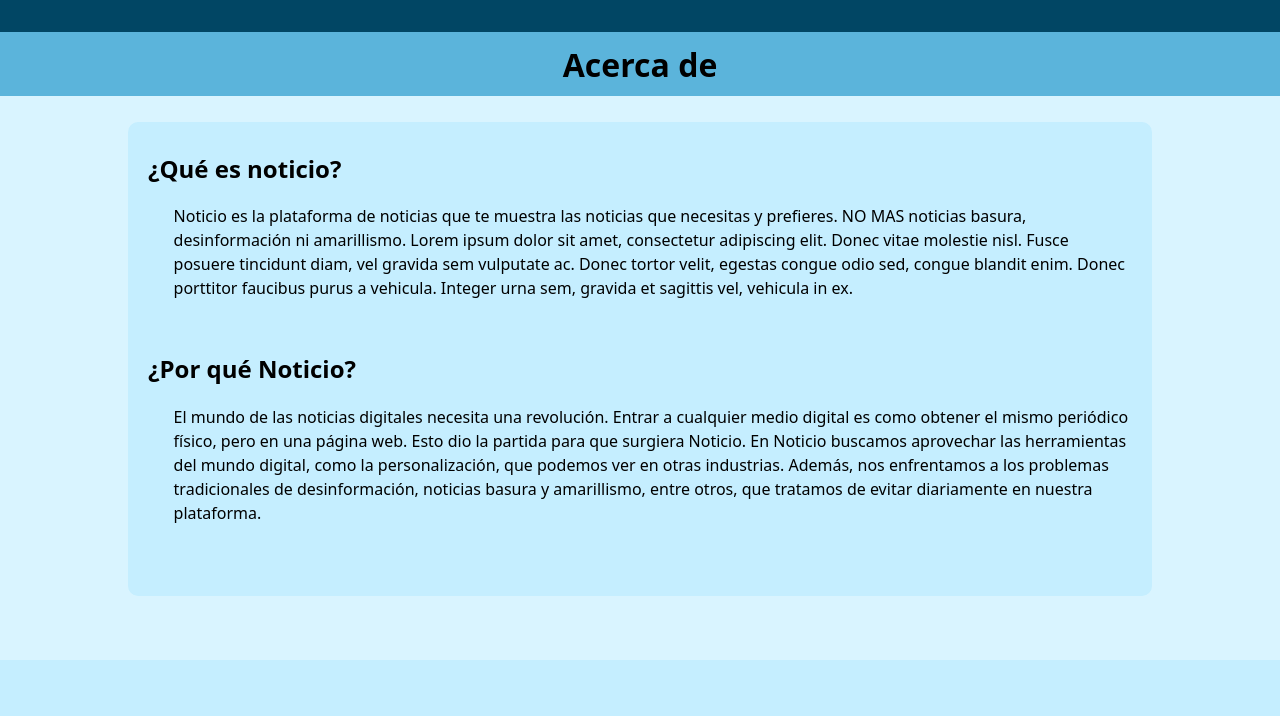
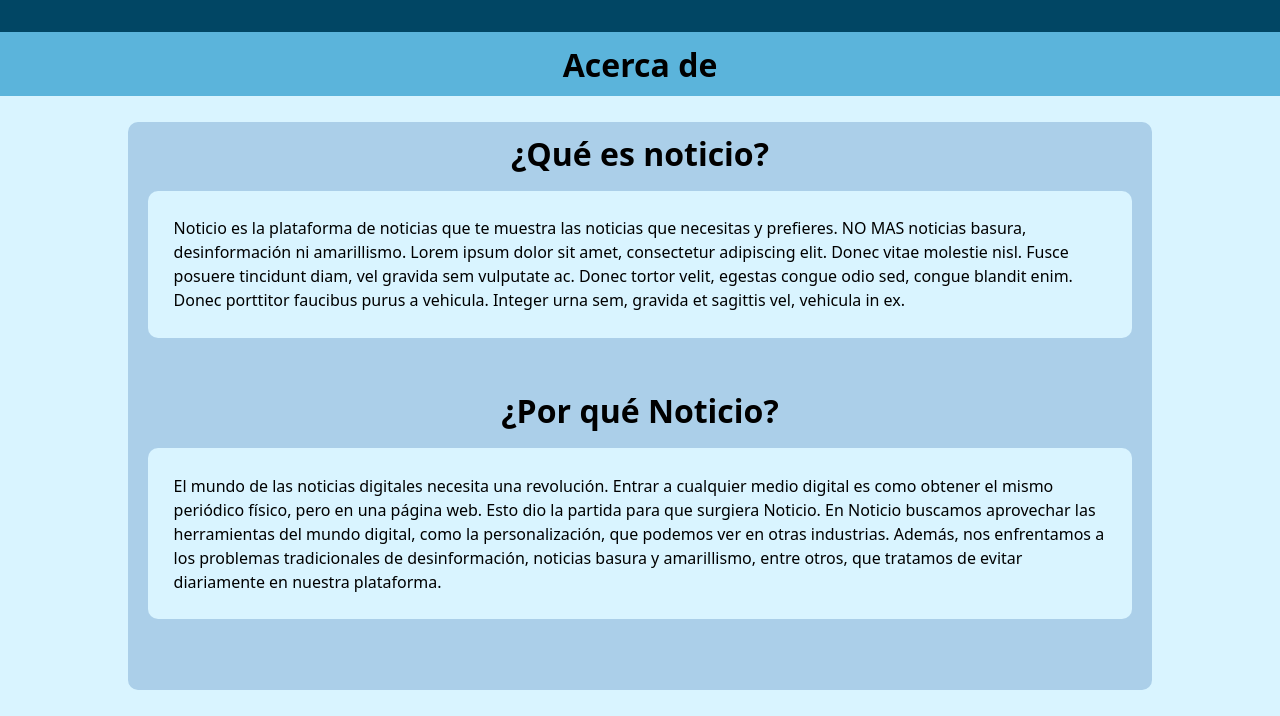
Before and after one commit to nicolasgutar/RyM, a Django app: page /about/ in a window 1280 px wide. Shown: the part 140-856 px from the top of the page. Before the commit the page ends 800 px from the top, so only its background shows below. Run offline with Django 4.2, Linux system fonts and the light colour scheme.

Commit message:
correcciones de about

```diff
--- a/main/static/clases.css
+++ b/main/static/clases.css
@@ -19,16 +19,7 @@ textarea{
   padding-left: 2vw;
   line-height: 1.5;
   margin-bottom: 4vw;
-}
-
-.fondo-pub {
-  background-color: #C5EEFF;
   border-radius: 10px;
-  margin-left: 20vw;
-  margin-right: 20vw;
-  margin-top: 2vw;
-  padding: 20px;
-  padding-top: 10px;
 }
 
 .contenedor{
@@ -153,6 +144,28 @@ textarea{
   background-color: #D9F4FF;
   height: 100%;
 }
+.fondo-pub {
+  background-color: #C5EEFF;
+  border-radius: 10px;
+  margin-left: 20vw;
+  margin-right: 20vw;
+  margin-top: 2vw;
+  padding: 20px;
+  padding-top: 10px;
+}
+.fondo-about{
+  background-color: #ABCFE9;
+  border-radius: 10px;
+  margin-left: 10vw;
+  margin-right: 10vw;
+  margin-top: 2vw;
+  margin-bottom: 2vw;
+  padding: 20px;
+  padding-top: 10px;
+  display: flex;
+  flex-direction: column;
+  align-items: center;
+}
 
 .filtros{
   position: sticky;
--- a/main/templates/main/about.html
+++ b/main/templates/main/about.html
@@ -5,11 +5,11 @@
 <div class="contenedor-subtitulo">
   <p class="subtitle">Acerca de</p>
 </div>
-<section id="about" class="contenedor">
-  <h2>¿Qué es noticio?</h2>
-  <p class="bloque-texto">Noticio es la plataforma de noticias que te muestra las noticias que necesitas y prefieres. NO MAS noticias basura, desinformación ni amarillismo. Lorem ipsum dolor sit amet, consectetur adipiscing elit. Donec vitae molestie nisl. Fusce posuere tincidunt diam, vel gravida sem vulputate ac. Donec tortor velit, egestas congue odio sed, congue blandit enim. Donec porttitor faucibus purus a vehicula. Integer urna sem, gravida et sagittis vel, vehicula in ex.</p>
-  <h2>¿Por qué Noticio?</h2>
-  <p class="bloque-texto">El mundo de las noticias digitales necesita una revolución. Entrar a cualquier medio digital es como obtener el mismo periódico físico, pero en una página web. Esto dio la partida para que surgiera Noticio. En Noticio buscamos aprovechar las herramientas del mundo digital, como la personalización, que podemos ver en otras industrias.
+<section id="about" class="fondo-about">
+  <h2 class="subtitle">¿Qué es noticio?</h2>
+  <p class="bloque-texto" style="background-color: #D9F4FF; padding: 2vw">Noticio es la plataforma de noticias que te muestra las noticias que necesitas y prefieres. NO MAS noticias basura, desinformación ni amarillismo. Lorem ipsum dolor sit amet, consectetur adipiscing elit. Donec vitae molestie nisl. Fusce posuere tincidunt diam, vel gravida sem vulputate ac. Donec tortor velit, egestas congue odio sed, congue blandit enim. Donec porttitor faucibus purus a vehicula. Integer urna sem, gravida et sagittis vel, vehicula in ex.</p>
+  <h2 class="subtitle">¿Por qué Noticio?</h2>
+  <p class="bloque-texto" style="background-color: #D9F4FF; padding: 2vw">El mundo de las noticias digitales necesita una revolución. Entrar a cualquier medio digital es como obtener el mismo periódico físico, pero en una página web. Esto dio la partida para que surgiera Noticio. En Noticio buscamos aprovechar las herramientas del mundo digital, como la personalización, que podemos ver en otras industrias.
   Además, nos enfrentamos a los problemas tradicionales de desinformación, noticias basura y amarillismo, entre otros, que tratamos de evitar diariamente en nuestra plataforma.</p>
 </section>
 
```
Also changed, not shown: db.sqlite3.
